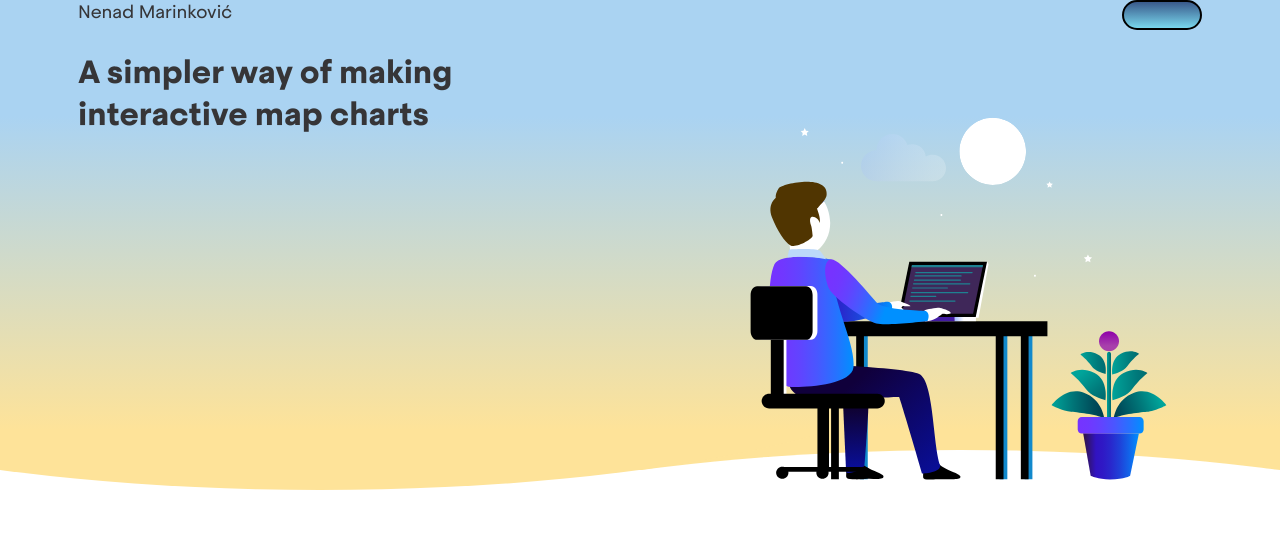
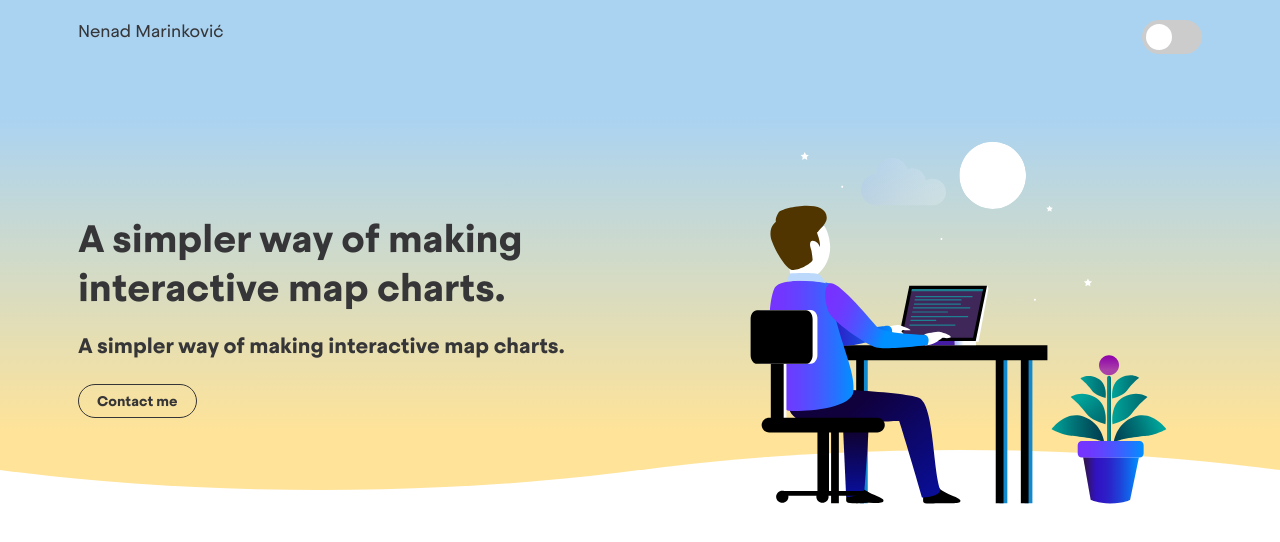
Before and after one commit to nenadmarinkovic/nenadmarinkovic.com, a Next.js app in the folder next-portfolio/: page / in a window 1280 px wide. Shown: the top 542 px of the page. Built offline with nearby package versions, Linux system fonts and the light colour scheme.

Commit message:
toggle button done

```diff
--- a/next-portfolio/components/Banner.js
+++ b/next-portfolio/components/Banner.js
@@ -2,6 +2,7 @@ import React from "react";
 import Link from "next/link";
 import Toggle from "./Toggle";
 import Wave from "./Wave";
+import ContactButton from "./ContactButton";
 import Illustration from "./Illustration";
 
 import styled from "styled-components";
@@ -12,7 +13,7 @@ const Container = styled.div`
 `;
 
 const Wrapper = styled.div`
-  background: ${({ theme }) => theme.body};
+  background: ${({ theme }) => theme.background};
   color: ${({ theme }) => theme.text};
 `;
 
@@ -23,7 +24,17 @@ const BannerContainer = styled.div`
 
 const Home = styled.a`
   text-decoration: none;
-  font-size: 18px;
+  font-size: 17px;
+  font-weight: 00;
+  color: ${({ theme }) => theme.text};
+`;
+
+const Info = styled.div`
+  padding-top: 150px;
+`;
+
+const Subtitle = styled.h6`
+  color: ${({ theme }) => theme.subtitleText};
 `;
 
 function Banner(props) {
@@ -32,13 +43,19 @@ function Banner(props) {
       <Wrapper>
         <div className="container">
           <Container>
-            <Link href="/">
+            <Link prefetch href={"/"} passHref>
               <Home>Nenad Marinković</Home>
             </Link>
             <Toggle theme={props.theme} toggleTheme={props.toggleTheme} />
           </Container>
           <BannerContainer>
-            <h1>A simpler way of making interactive map charts </h1>
+            <Info>
+              <h1>A simpler way of making interactive map charts. </h1>
+              <Subtitle>
+                A simpler way of making interactive map charts.{" "}
+              </Subtitle>
+              <ContactButton />
+            </Info>
             <Illustration />
           </BannerContainer>
         </div>
--- /dev/null
+++ b/next-portfolio/components/ContactButton.js
@@ -0,0 +1,26 @@
+import React from "react";
+
+import styled from "styled-components";
+
+const Button = styled.button`
+  padding: 10px 15px;
+  margin-top: 10px;
+  color: ${({ theme }) => theme.buttonColor};
+  border: ${({ theme }) => theme.buttonBorder};
+  background: transparent;
+  font-size: 14px;
+  font-weight: 600;
+  cursor: pointer;
+  border-radius: 18px;
+  padding-left: 18px;
+  padding-right: 18px;
+  padding-top: 7px;
+  padding-bottom: 7px;
+  font-family: "Steradian";
+`;
+
+function ContactButton() {
+  return <Button>Contact me</Button>;
+}
+
+export default ContactButton;
--- a/next-portfolio/components/Main.js
+++ b/next-portfolio/components/Main.js
@@ -3,7 +3,6 @@ import { ThemeProvider } from "styled-components";
 import { useTheme } from "../hooks/useTheme";
 import { lightTheme, darkTheme } from "../styles/theme";
 import { GlobalStyles } from "../styles/global";
-
 import Banner from "./Banner";
 
 function Main() {
@@ -19,7 +18,7 @@ function Main() {
     <ThemeProvider theme={themeMode}>
       <>
         <GlobalStyles />
-        <Banner toggleTheme={toggleTheme}  />
+        <Banner toggleTheme={toggleTheme} theme={theme}  />
       </>
     </ThemeProvider>
   );
--- a/next-portfolio/components/Toggle.js
+++ b/next-portfolio/components/Toggle.js
@@ -1,18 +1,73 @@
 import React from "react";
 import styled from "styled-components";
 
-const ToggleContainer = styled.button`
-  background: ${({ theme }) => theme.gradient};
-  border: 2px solid ${({ theme }) => theme.toggleBorder};
-  border-radius: 30px;
-  cursor: pointer;
-  outline: none;
-  width: 80px;
-  height: 30px;
+const ToggleContainer = styled.label`
+  position: relative;
+  display: inline-block;
+  width: 60px;
+  height: 34px;
+
+  input {
+    opacity: 0;
+    width: 0;
+    height: 0;
+  }
 `;
 
-const Toggle = ({ toggleTheme }) => {
-  return <ToggleContainer onClick={toggleTheme}></ToggleContainer>;
+const Slider = styled.span`
+  position: absolute;
+  cursor: pointer;
+  top: 0;
+  left: 0;
+  right: 0;
+  bottom: 0;
+  background-color: #ccc;
+  -webkit-transition: 0.4s;
+  transition: 0.4s;
+  border-radius: 34px;
+
+  :before {
+    position: absolute;
+    content: "";
+    height: 26px;
+    width: 26px;
+    left: 4px;
+    bottom: 4px;
+    background-color: white;
+    -webkit-transition: 0.4s;
+    transition: 0.4s;
+    border-radius: 50%;
+  }
+`;
+
+const SwitchInput = styled.input`
+  :checked + ${Slider} {
+    background-color: #2196f3;
+  }
+
+  :focus + ${Slider} {
+    box-shadow: 0 0 1px #2196f3;
+  }
+
+  :checked + ${Slider}:before {
+    -webkit-transform: translateX(26px);
+    -ms-transform: translateX(26px);
+    transform: translateX(26px);
+  }
+`;
+
+const Toggle = (props) => {
+  return (
+    <ToggleContainer>
+      <SwitchInput
+        type="checkbox"
+        onClick={props.toggleTheme}
+        className="slider"
+        defaultChecked={props.theme == "dark" ? "on" : null}
+      />
+      <Slider />
+    </ToggleContainer>
+  );
 };
 
 export default Toggle;
--- a/next-portfolio/styles/global.js
+++ b/next-portfolio/styles/global.js
@@ -72,9 +72,31 @@ export const GlobalStyles = createGlobalStyle`
     width: 1124px;
     max-width: 100%;
     margin: 0 auto;
+    padding-top: 20px;
   }
 
+  h1 {
+    padding: 10px 0 10px;
+    margin: 0;
+    font-size: 38px
+  }
+
+  h6 {
+    padding: 10px 0 15px;
+    margin: 0;
+    font-size: 21px;
+    color: #33aadd;
+  }
+
+.checked {
+  transform: translateX(26px);
+}
 
 
+input:checked + .slider:before + .checked {
+  -webkit-transform: translateX(26px);
+  -ms-transform: translateX(26px);
+  transform: translateX(26px);
+}
 
   `;
--- a/next-portfolio/styles/theme.js
+++ b/next-portfolio/styles/theme.js
@@ -1,16 +1,38 @@
+const backgroundLight =
+  "linear-gradient(0deg, rgba(254,227,153,1) 0%, rgba(170,211,242,1) 73%)";
+const backgroundDark =
+  "linear-gradient(0deg, rgba(2,0,36,1) 0%, rgba(34,79,142,1) 61%);";
+
+const buttonBorderDark = "1.5px solid #FAFAFA";
+const buttonColorDark = "#FAFAFA";
+const buttonBorderLight = "1.5px solid #363537";
+const buttonColorLight = "#363537";
+
+const subtitleTextLight = "#363537";
+
 export const lightTheme = {
-  body:
-    "linear-gradient(0deg, rgba(254,227,153,1) 0%, rgba(170,211,242,1) 73%)",
+  background: backgroundLight,
   text: "#363537",
   gradient: "linear-gradient(#39598A, #79D7ED)",
   wave: "#FEE399",
   display: "none",
+  buttonBorder: buttonBorderLight,
+  buttonColor: buttonColorLight,
+  subtitleText: subtitleTextLight,
+  toggleBorder: '#fff',
+  gradient: 'linear-gradient(#39598A, #79D7ED)',
+
+
 };
 
 export const darkTheme = {
-  body: "linear-gradient(0deg, rgba(2,0,36,1) 0%, rgba(34,79,142,1) 61%);",
+  background: backgroundDark,
   text: "#FAFAFA",
   gradient: "linear-gradient(#091236, #1E215D)",
   wave: "linear-gradient(180deg, rgba(1, 0, 27, 1) 90%, rgba(0, 0, 0, 1) 10%);",
   display: "unset",
+  buttonBorder: buttonBorderDark,
+  buttonColor: buttonColorDark,
+  toggleBorder: '#6B8096',
+  gradient: 'linear-gradient(#091236, #1E215D)',
 };
```
Also changed, not shown: next-portfolio/pages/index.js (+3 -4 lines), next-portfolio/public/icons/moon.svg (deleted), next-portfolio/public/icons/sun.svg (deleted).
